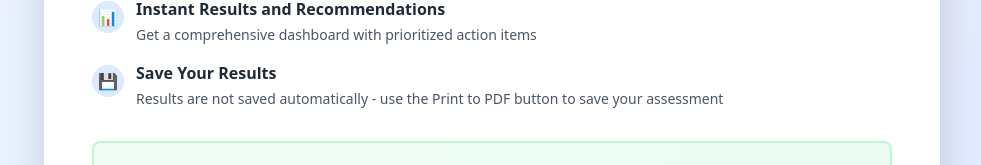
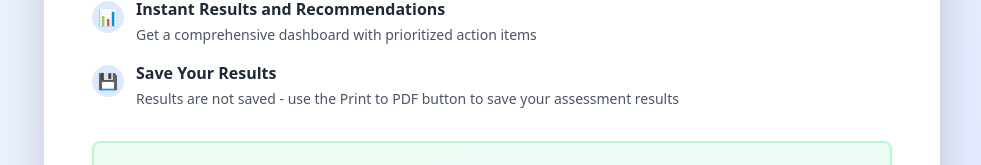
Before and after one commit to jerryzuniga/readiness-app, a React (Vite) app: page / in a window 1280 px wide. Shown: the part 471-636 px from the top of the page, without its empty margins (148-1129 px from the left). Built offline with nearby package versions, Linux system fonts and the light colour scheme.

Commit message:
Reverted to previous working version

```diff
--- a/src/ReadinessApp.tsx
+++ b/src/ReadinessApp.tsx
@@ -436,7 +436,7 @@ const ReadinessApp = () => {
                     <div>
                       <h3 className="font-semibold text-gray-800 mb-1">Save Your Results</h3>
                       <p className="text-gray-600 text-sm">
-                        Results are not saved automatically - use the Print to PDF button to save your assessment
+                        Results are not saved - use the Print to PDF button to save your assessment results
                       </p>
                     </div>
                   </div>
```
